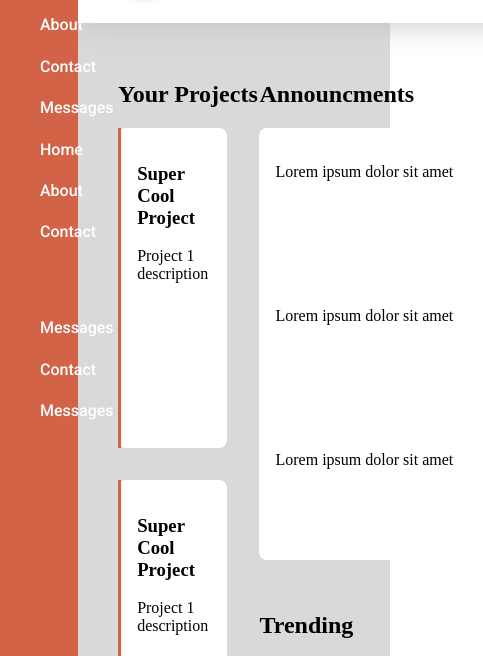
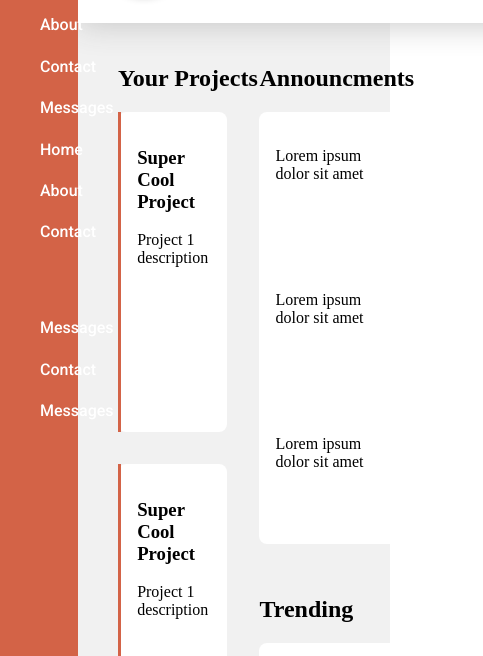
Before and after one commit to zephkelly/admin-dashboard, a plain HTML site: page index.html in a window 390 px wide. Shown: the part 163-819 px from the top of the page, 483 px wide, since content can reach past the window. Drawn offline with nearby package versions, Linux system fonts and the light colour scheme.

Commit message:
Lighten background colour, fix responsive design of announcements

```diff
--- a/style.css
+++ b/style.css
@@ -51,7 +51,7 @@ nav a {
 
 main {
   margin-left: 20vw;
-  background-color: rgb(217, 217, 217);
+  background-color: rgb(241, 241, 241);
 }
 
 header {
@@ -169,7 +169,7 @@ header {
 }
 
 .dashboard {
-  padding-top: 14rem;
+  padding-top: 13rem;
   margin: 2.5rem;
   margin-top: 0rem;
   margin-bottom: 0rem;
@@ -217,7 +217,7 @@ header {
   grid-template-rows: 1fr 1fr;
   border-radius: 0.5rem;
   background-color: white;
-  width: 14rem;
+  width: 100%;
 }
 
 .announcment-card {
```
